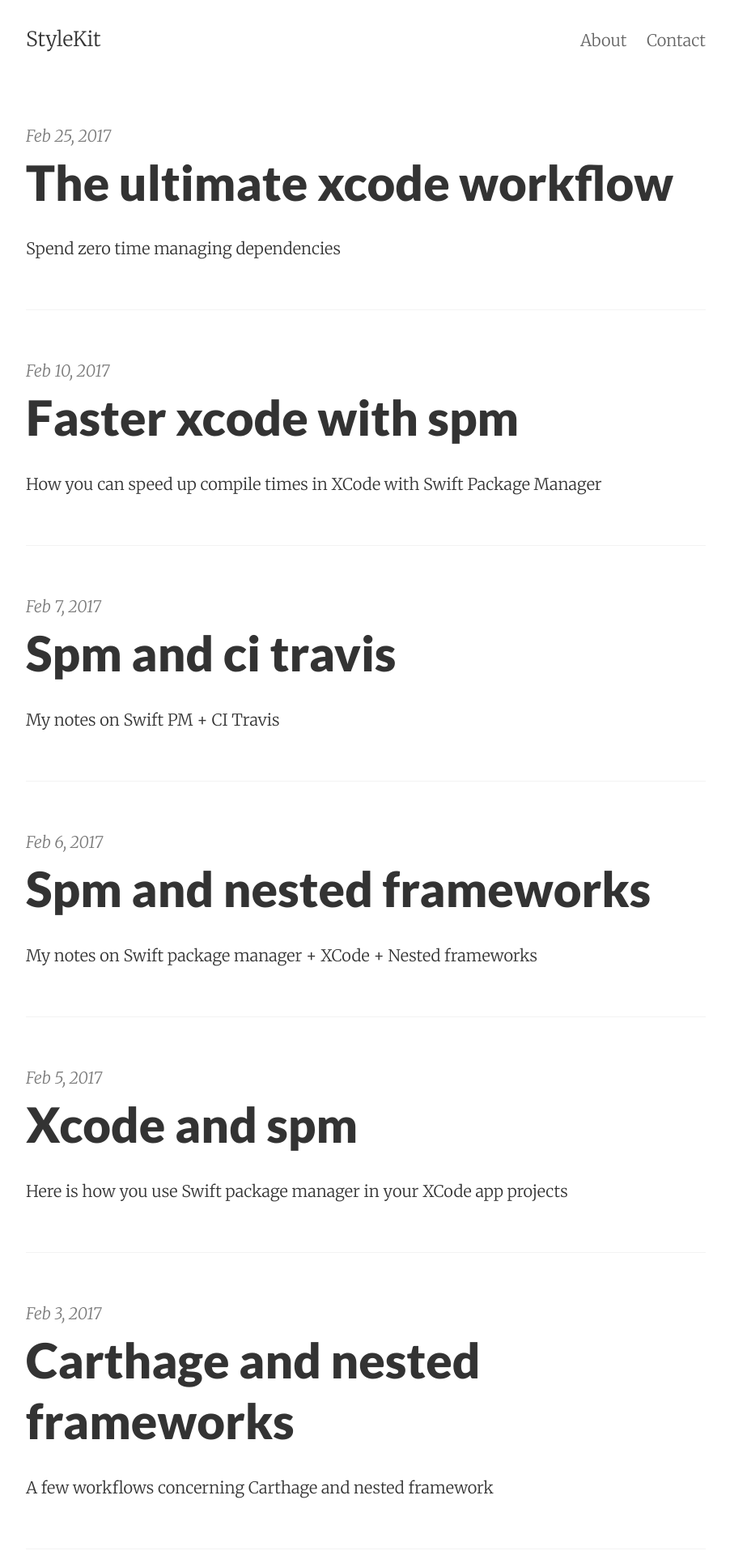
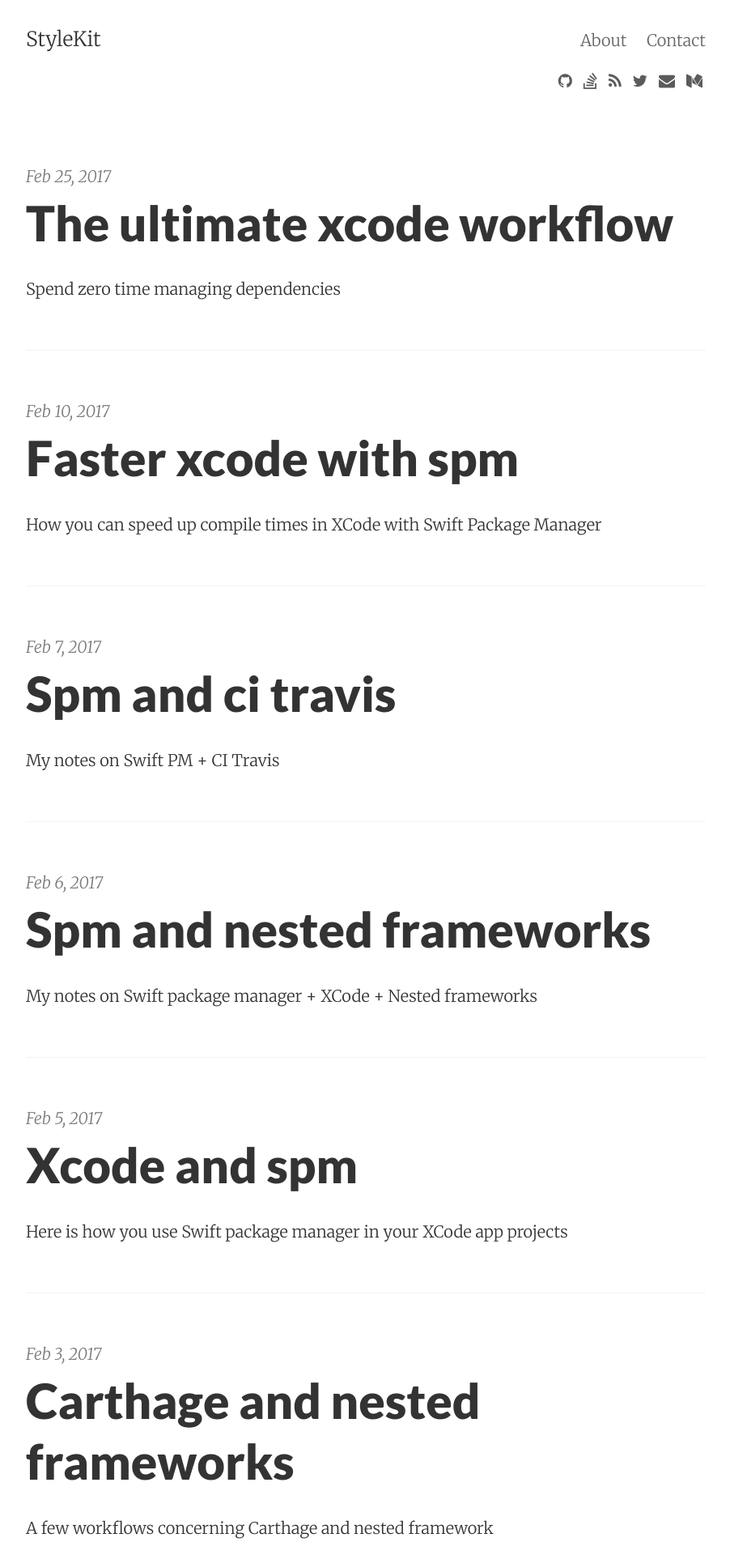
Before and after one commit to stylekit/stylekit.github.io, a Jekyll site: the page built from index.html, in a window 1280 px wide. Shown: the top 1920 px of the page at 81% size, without its empty margins (188-1090 px from the left). Built offline with Jekyll 4.4.1, drawn with Linux system fonts in a browser that asks for light colours; nearby versions of some CDN libraries; the list of posts is cut into pages by our own code.

Commit message:
Files modified: 1


Modified 1 file:
_config.yml

```diff
--- a/_config.yml
+++ b/_config.yml
@@ -2,7 +2,7 @@
 title:       StyleKit
 email:       stylekit@outlook.com
 author:      Eonist
-description: "OpenSource UI framework for OSX."
+description: "Programmatic UI framework for macOS."
 baseurl:     ""
 url:         "http://stylekit.org/"
 date_format: "%b %-d, %Y"
@@ -25,7 +25,7 @@ google_verification:
 animated:             true
 show_related_posts:   false
 show_post_footers:    false
-show_social_icons:    false
+show_social_icons:    true
 ajaxify_contact_form: false
 
 # Disqus post comments
```
